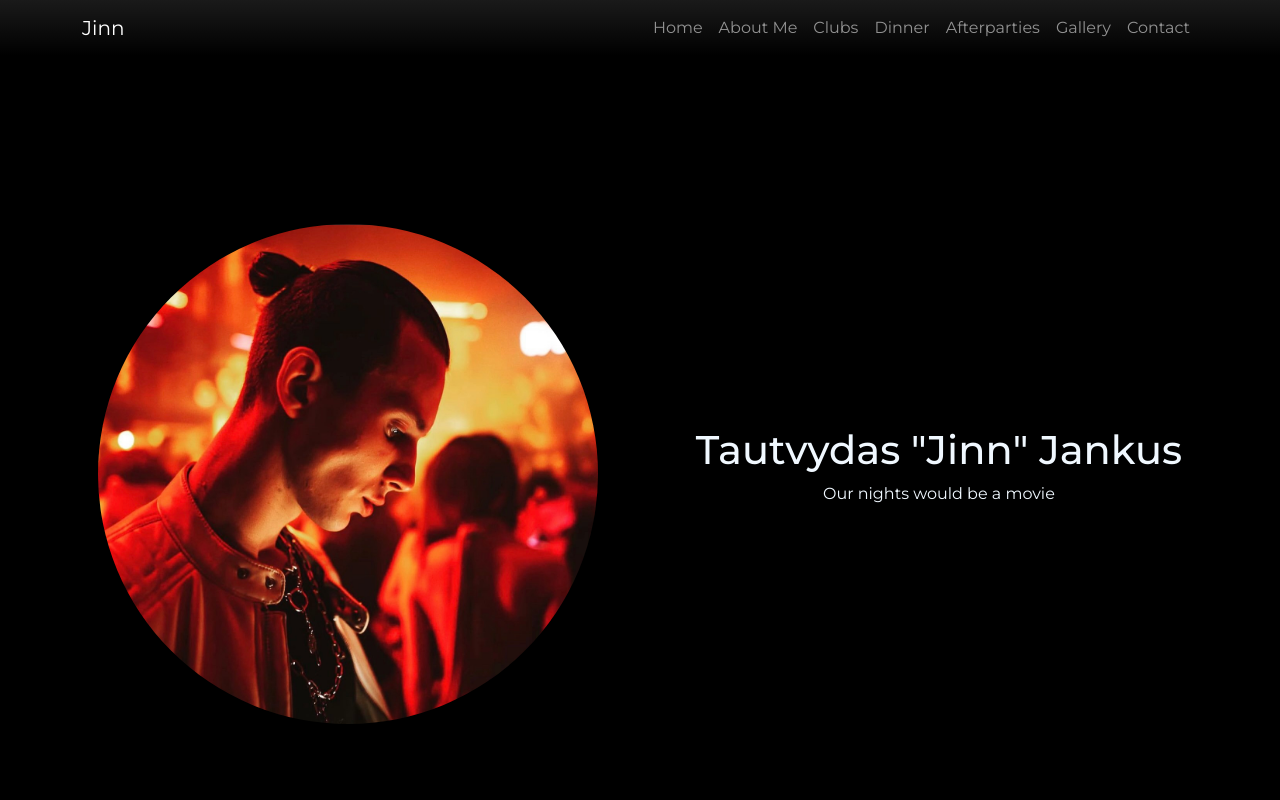
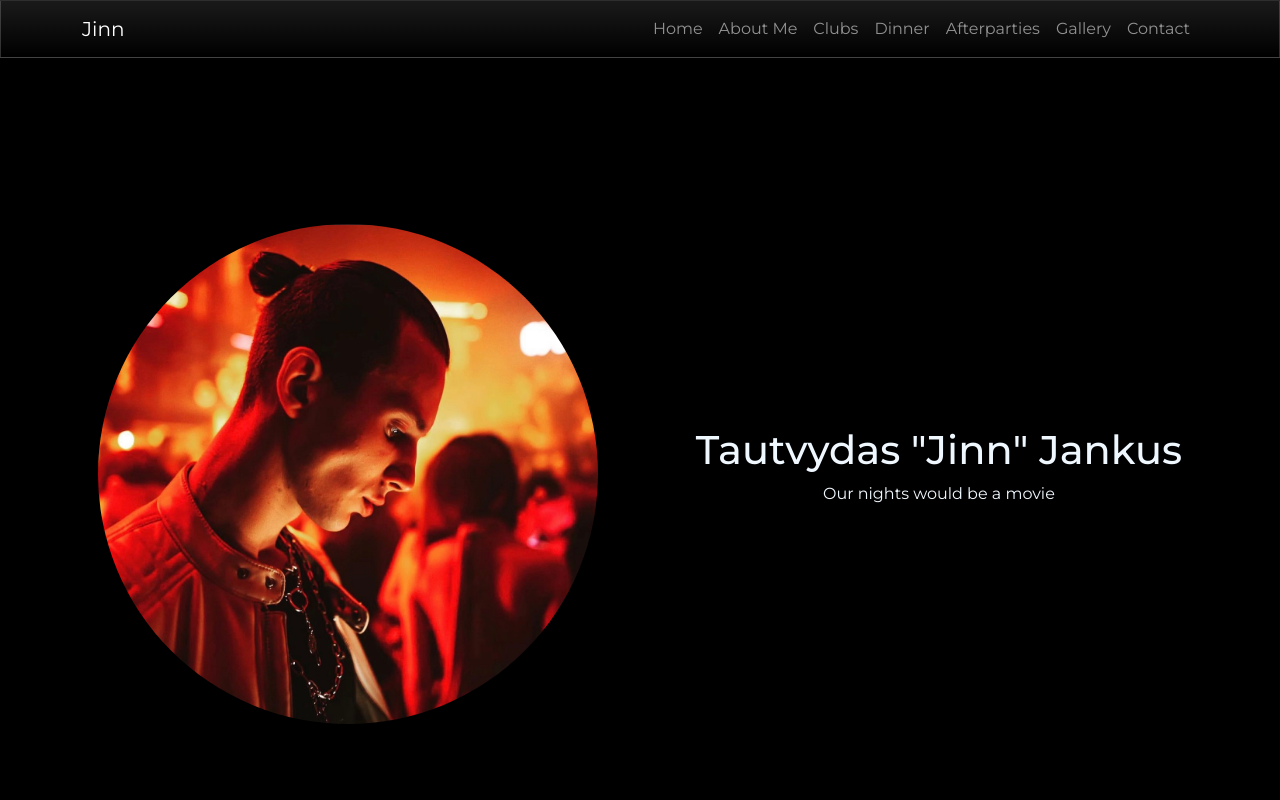
Before and after one commit to remybuckets/Jinn, a plain HTML site: page index.html in a window 1280 px wide. Shown: the top 800 px of the page. Drawn offline with nearby package versions, Linux system fonts and the light colour scheme; a web font is replaced by a local one.

Commit message:
Update-3

```diff
--- a/styles.css
+++ b/styles.css
@@ -358,8 +358,8 @@ img{
 nav{
     background: linear-gradient(rgba(255, 255, 255, 0.1), rgba(255, 255, 255, 0));
     backdrop-filter: blur(10px);
-    /*-webkit-backdrop-filter: blur(10px);
-    /*border: 1px solid rgba(255, 255, 255, 0.18);*/
+    -webkit-backdrop-filter: blur(10px);
+    border: 1px solid rgba(255, 255, 255, 0.18);
     box-shadow: 0 8px 32px 0 rgba(0, 0, 0, 0.37);
 }
 @media (max-width: 991px) {
```
